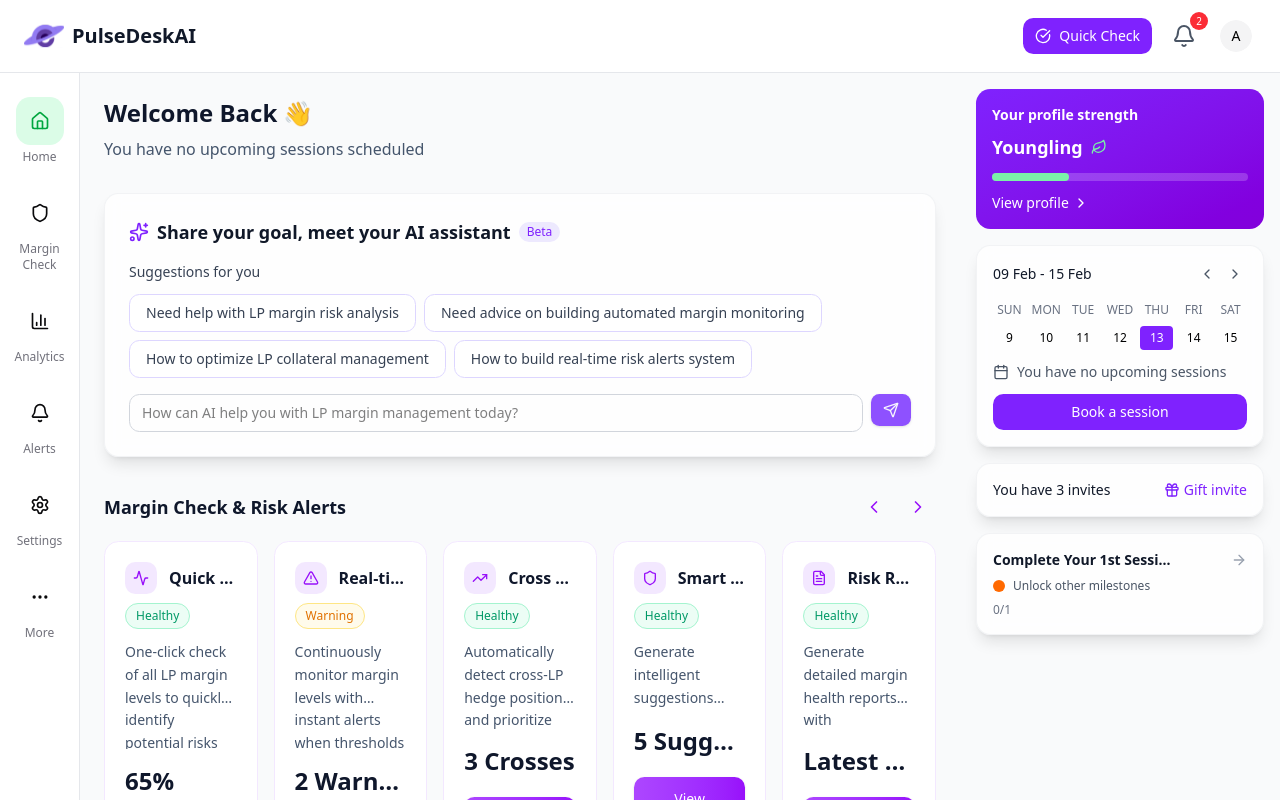
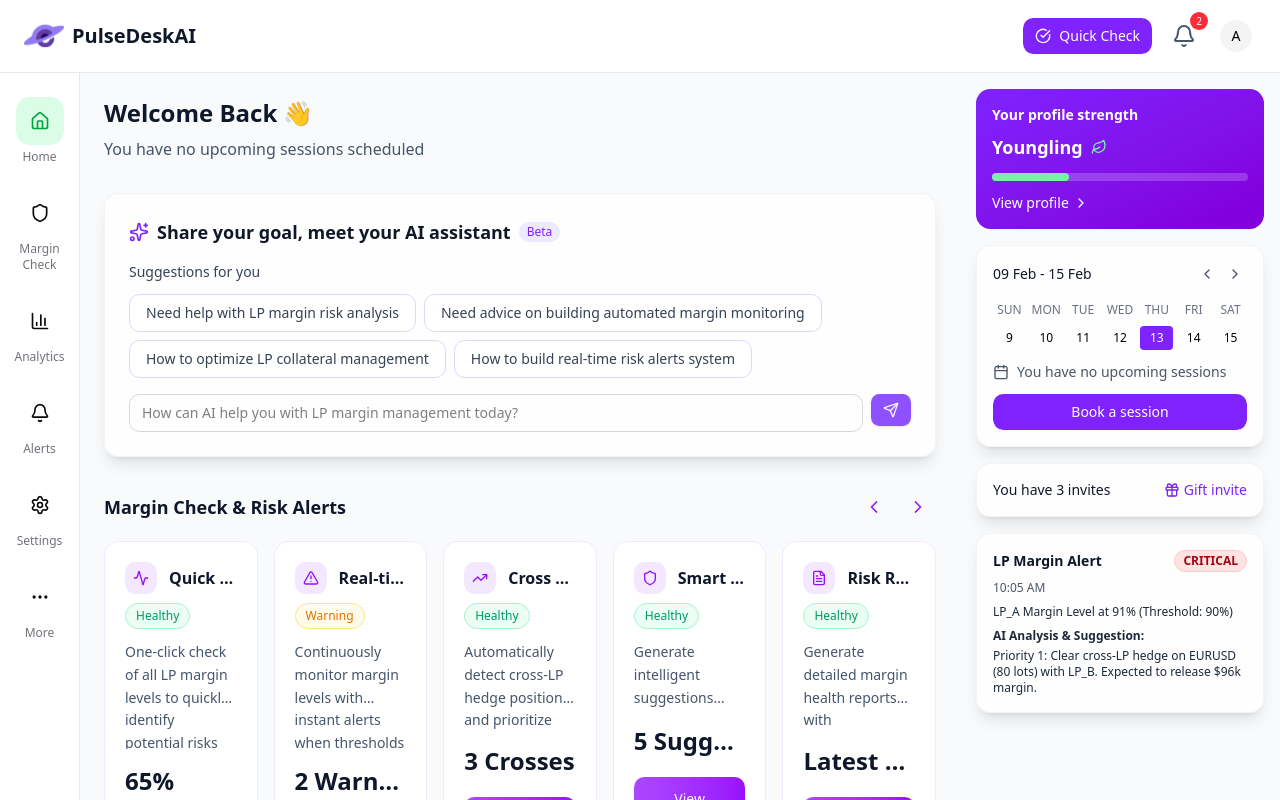
Before and after one commit to EigenFlow-AI/EigenFlow-Frontend, a React (Vite) app: page / in a window 1280 px wide. Built offline with nearby package versions, Linux system fonts and the light colour scheme.

Commit message:
Updated right alert msg

```diff
--- a/src/App.tsx
+++ b/src/App.tsx
@@ -205,6 +205,7 @@ function App() {
             <RightSidebar
               isChatOpen={isChatOpen}
               onChatToggle={() => setIsChatOpen(!isChatOpen)}
+              onOpenAlerts={() => setIsAlertsDrawerOpen(true)}
             />
           </div>
         </div>
--- a/src/components/layout/RightSidebar.tsx
+++ b/src/components/layout/RightSidebar.tsx
@@ -12,9 +12,14 @@ import { ChatIcon } from "../chat";
 interface RightSidebarProps {
   isChatOpen: boolean;
   onChatToggle: () => void;
+  onOpenAlerts?: () => void;
 }
 
-export function RightSidebar({ isChatOpen, onChatToggle }: RightSidebarProps) {
+export function RightSidebar({
+  isChatOpen,
+  onChatToggle,
+  onOpenAlerts,
+}: RightSidebarProps) {
   return (
     <aside className="w-full flex flex-col p-3 lg:p-4 space-y-3 lg:space-y-4">
       {/* Profile Strength Card */}
@@ -107,22 +112,33 @@ export function RightSidebar({ isChatOpen, onChatToggle }: RightSidebarProps) {
         </div>
       </div>
 
-      {/* First Session Card */}
-      <div className="bg-white/80 backdrop-blur-sm border border-gray-200/50 rounded-xl p-3 lg:p-4 shadow-lg hover:shadow-xl transition-shadow">
+      {/* PRD: Alert Preview Card (click to open header alerts drawer) */}
+      <button
+        onClick={onOpenAlerts}
+        className="text-left bg-white/80 backdrop-blur-sm border border-gray-200/50 rounded-xl p-3 lg:p-4 shadow-lg hover:shadow-xl transition-shadow">
         <div className="flex items-center justify-between mb-1 lg:mb-2">
           <h3 className="text-xs lg:text-sm font-semibold text-gray-900">
-            Complete Your 1st Sessi...
+            LP Margin Alert
           </h3>
-          <ArrowRight className="w-3 h-3 lg:w-4 lg:h-4 text-gray-400" />
-        </div>
-        <div className="flex items-center gap-1 lg:gap-2 mb-1 lg:mb-2">
-          <div className="w-2 h-2 lg:w-3 lg:h-3 bg-orange-500 rounded-full"></div>
-          <span className="text-[10px] lg:text-xs text-gray-600">
-            Unlock other milestones
+          <span className="px-2 py-0.5 rounded-full text-[10px] lg:text-xs font-semibold border bg-red-100 text-red-800 border-red-200">
+            CRITICAL
           </span>
         </div>
-        <div className="text-[10px] lg:text-xs text-gray-500">0/1</div>
-      </div>
+        <div className="text-[10px] lg:text-xs text-gray-600 mb-2">
+          10:05 AM
+        </div>
+        <div className="text-[11px] lg:text-xs text-gray-800 mb-2">
+          <span className="font-medium">LP_A</span> Margin Level at 91%
+          (Threshold: 90%)
+        </div>
+        <div className="text-[11px] lg:text-xs text-gray-800">
+          <span className="font-semibold">AI Analysis & Suggestion:</span>
+          <div className="mt-1">
+            Priority 1: Clear cross-LP hedge on EURUSD (80 lots) with LP_B.
+            Expected to release $96k margin.
+          </div>
+        </div>
+      </button>
 
       {/* AI Chat Icon */}
       {/* <ChatIcon isOpen={isChatOpen} onClick={onChatToggle} /> */}
```
